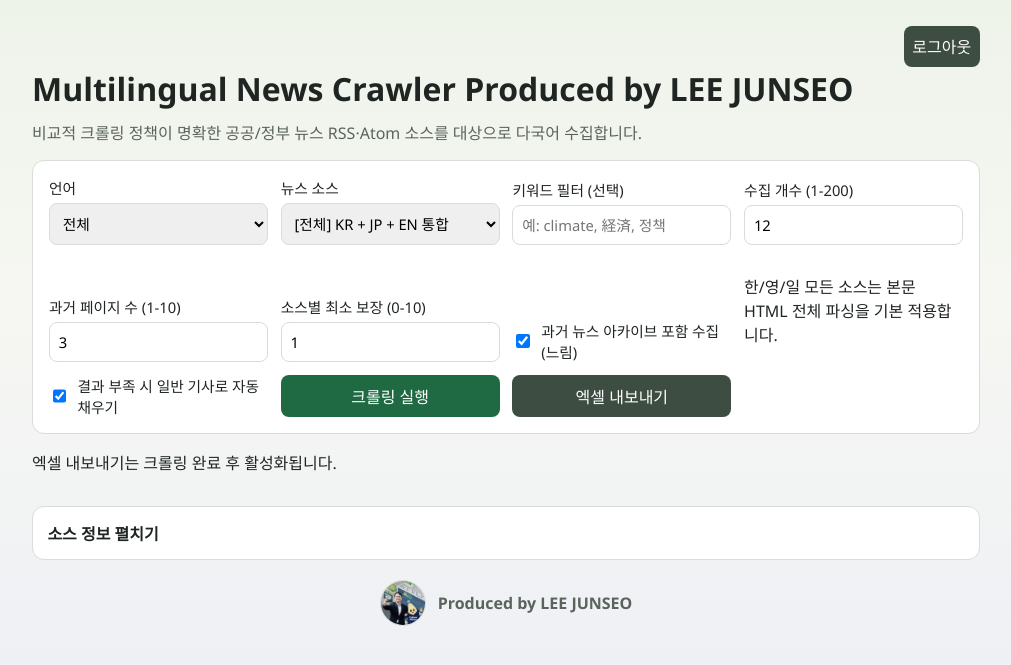
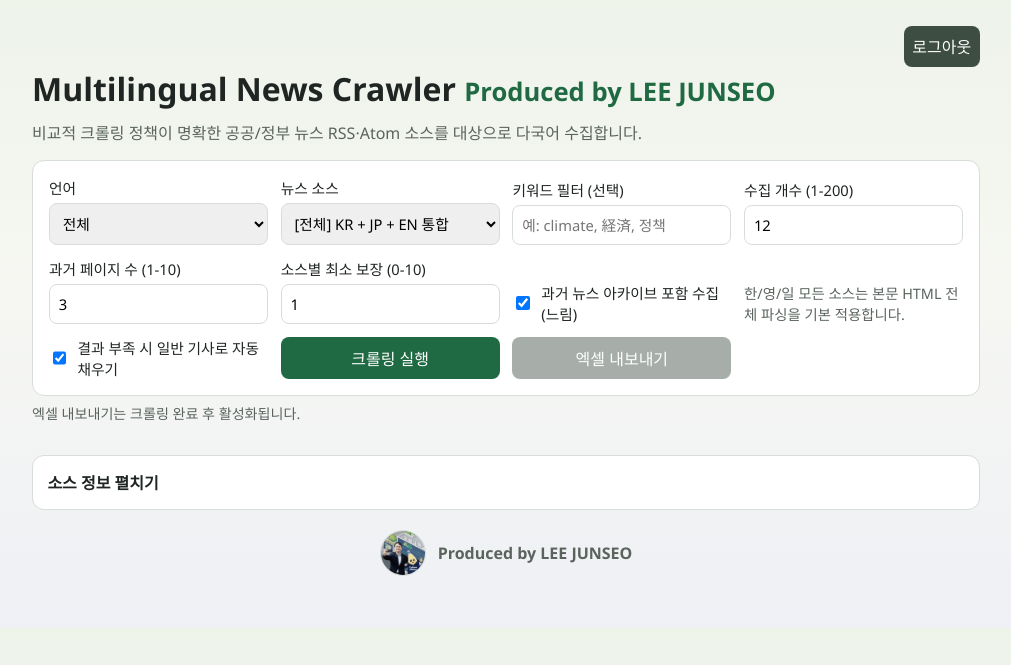
Before and after one commit to korjs2-droid/crawler_K_E_J, a Flask app: page / in a window 1280 px wide. Shown: the top 665 px of the page, without its empty margins (134-1145 px from the left). Run offline with Flask 3, Linux system fonts and the light colour scheme; the visitor is signed in with stand-in values (Sample User, id 1).

Commit message:
Update styles.css

```diff
--- a/static/styles.css
+++ b/static/styles.css
@@ -34,6 +34,12 @@ h1 {
   margin: 0;
 }
 
+.title-byline {
+  font-size: 0.8em;
+  color: var(--accent);
+  font-weight: 700;
+}
+
 .lead {
   margin-top: 0.6rem;
   color: var(--muted);
@@ -67,6 +73,12 @@ label.checkline {
   gap: 0.5rem;
 }
 
+.full-body-note {
+  margin: 0;
+  color: var(--muted);
+  font-size: 0.9rem;
+}
+
 input,
 select,
 button {
@@ -92,6 +104,17 @@ button {
 
 button.secondary {
   background: #3d4d42;
+}
+
+button:disabled {
+  opacity: 0.45;
+  cursor: not-allowed;
+}
+
+.export-note {
+  margin: 0.45rem 0 0;
+  color: var(--muted);
+  font-size: 0.88rem;
 }
 
 .results {
```
